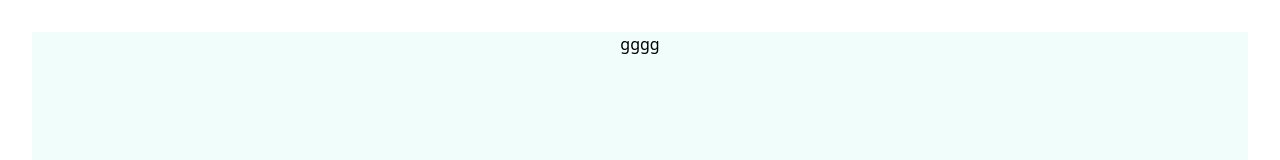
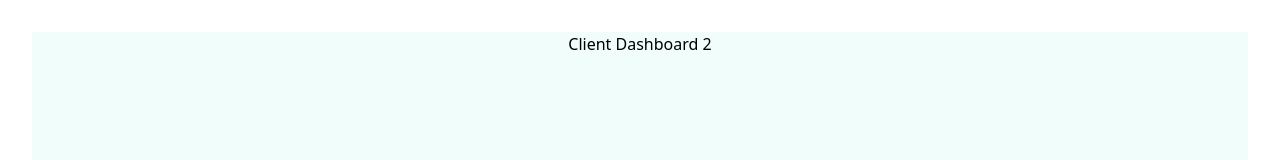
Before and after one commit to tmbyers1102/client-dashboard-demo-2, a React (Vite) app: page / in a window 1280 px wide. Shown: the top 160 px of the page. Built offline with nearby package versions, Linux system fonts and the light colour scheme.

Commit message:
adjusted homepage

```diff
--- a/src/App.jsx
+++ b/src/App.jsx
@@ -6,7 +6,7 @@ function App() {
 
   return (
     <div className='bg-teal-50 w-full h-48'>
-      <h2>gggg</h2>
+      <h2>Client Dashboard 2</h2>
     </div>
   )
 }
```
